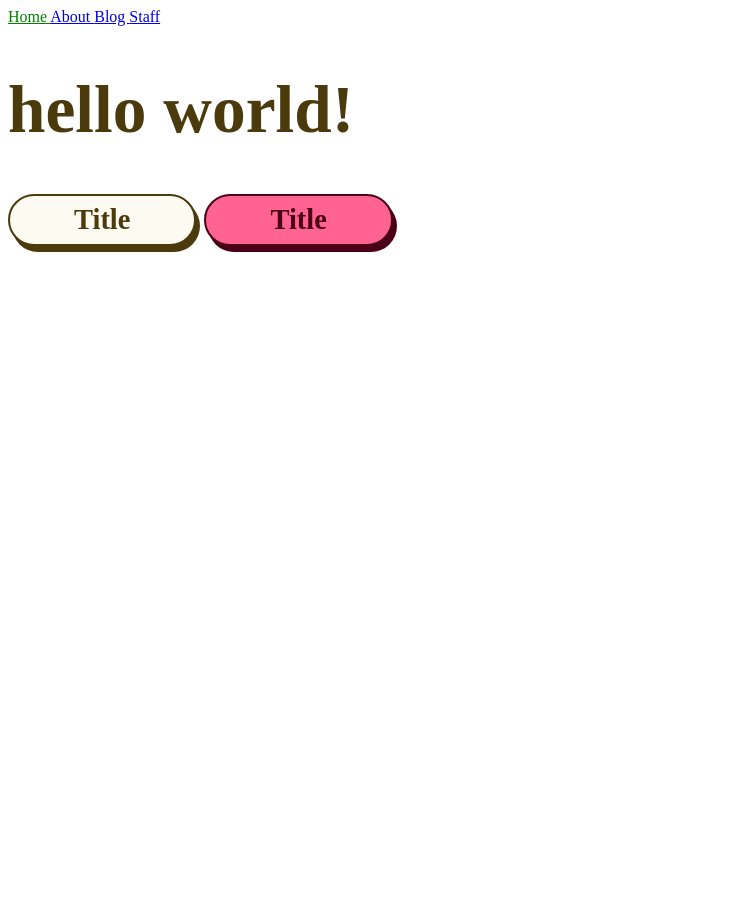
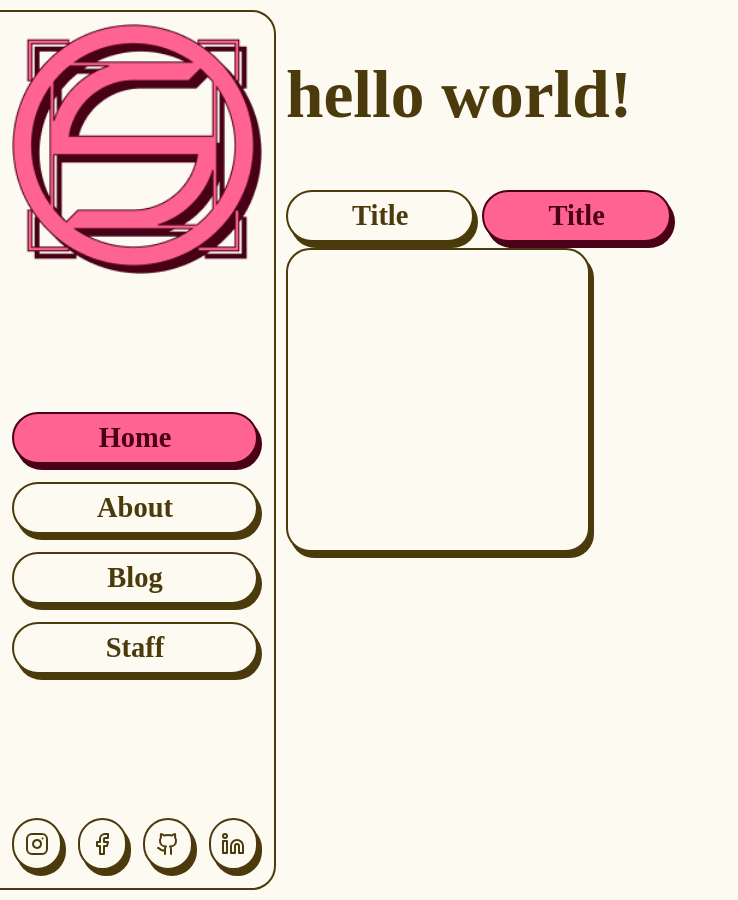
Before and after one commit to SonjaHanekom/personal-site, a Jekyll site: the page built from index.html, in a window 1280 px wide. Shown: the whole page, without its empty margins (0-738 px from the left). Built offline with Jekyll 4.4.1, drawn with Linux system fonts in a browser that asks for light colours; some web fonts are replaced.

Commit message:
Created Navbar and cards.

```diff
--- a/_includes/navigation.html
+++ b/_includes/navigation.html
@@ -1,7 +1,17 @@
-<nav>
-  {% for item in site.data.navigation %}
-  <a href="{{ item.link }}" {% if page.url==item.link %}class="current" {% endif %}>
-    {{ item.name }}
-  </a>
-  {% endfor %}
+<nav class="expanded">
+  <img src="assets/images/Logo.png" alt="Logo">
+  <div class="button-group">
+    {% for item in site.data.navigation %}
+    <a href="{{ item.link }}" {% if page.url==item.link %}class="primary" {% endif %}>
+      {{ item.name }}
+    </a>
+    {% endfor %}
+  </div>
+  <div class="button-group horizontal">
+    {% for item in site.data.socials%}
+    <a href="{{ item.link }}" class="icon">
+      <img src="{{ item.icon }}" alt="{{ item.name }}">
+    </a>
+    {% endfor %}
+  </div>
 </nav>
--- a/_layouts/default.html
+++ b/_layouts/default.html
@@ -13,8 +13,12 @@
 </head>
 
 <body>
-  {% include navigation.html %}
-  {{ content }}
+  <main>
+    {% include navigation.html %}
+    <section id="content">
+      {{ content }}
+    </section>
+  </main>
 </body>
 
 </html>
--- a/_sass/main.scss
+++ b/_sass/main.scss
@@ -14,7 +14,7 @@ $info:#e59ec3;
 }
 
 @mixin rounded{
-
+  border-radius: 24px;
 }
 
 @mixin border($color, $darkenBy) {
@@ -38,6 +38,27 @@ $info:#e59ec3;
     transition: all 0.2s ease-in-out;
   }
 }
+
+@mixin button-style {
+  padding: 0.5rem 4rem;
+  @include rounded-full;
+  @include variant($light);
+  font-size: 1.78rem;
+  font-family: MuseoModerno;
+  font-weight: 600;
+  @include shadow;
+  text-align: center;
+  &.icon{
+    padding: 0.5rem;
+    width: 2rem;
+    height: 2rem;
+    display: flex;
+    justify-content: center;
+    align-items: center
+  }
+}
+
+
 .current {
   color: green;
 }
@@ -49,6 +70,53 @@ $info:#e59ec3;
 
 .light {
   @include variant($light);
+}
+
+.card {
+  @include shadow;
+  @include variant($light);
+  @include rounded;
+  height: 300px;
+  width: 300px;
+}
+
+.button-group {
+  gap: 12px;
+  display: flex;
+  flex-direction: column;
+  &.horizontal {
+    flex-direction: row;
+  }
+}
+
+
+
+#content {
+  overflow: auto;
+}
+
+nav {
+  @include variant($light);
+  position: sticky;
+  a {
+    @include button-style;
+    text-decoration: none;
+    display: block;
+  }
+  &.expanded {
+    width: 250px;
+    height: calc(100vh-20px);
+    margin: 10px 10px 10px 0px;
+    border-radius: 0px 24px 24px 0px;
+    display: flex;
+    justify-content: space-between;
+    flex-direction: column;
+    border-left: 0px;
+    padding: 12px;
+  }
+     &.collapsed {
+
+  }
 }
 
 h1 {
@@ -80,14 +148,15 @@ body {
   font-family: "Shantell Sans";
   font-weight: 400;
   color: darken($light, 80%);
+  margin: 0px;
+  background-color: $light;
+}
+
+main {
+  display: flex;
+  height: 100vh;
 }
 
 button {
-  padding: 0.5rem 4rem;
-  @include rounded-full;
-  @include variant($light);
-  font-size: 1.78rem;
-  font-family: MuseoModerno;
-  font-weight: 600;
-  @include shadow;
+  @include button-style;
 }
--- a/index.html
+++ b/index.html
@@ -6,4 +6,7 @@ title: Home
   <h1>{{ "Hello World!" | downcase }}</h1>
   <button type="button">Title</button>
   <button type="button" class="primary">Title</button>
+  <div class="card">
+
+  </div>
 </body>
```
Also changed, not shown: _data/socials.yml (added, +12 -0 lines), assets/images/Logo.png (added).
